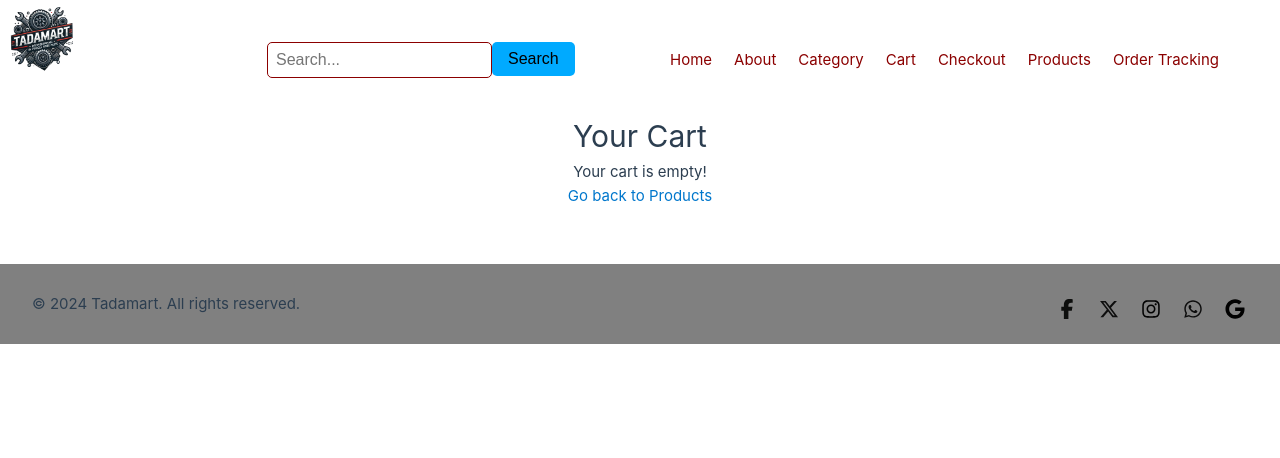
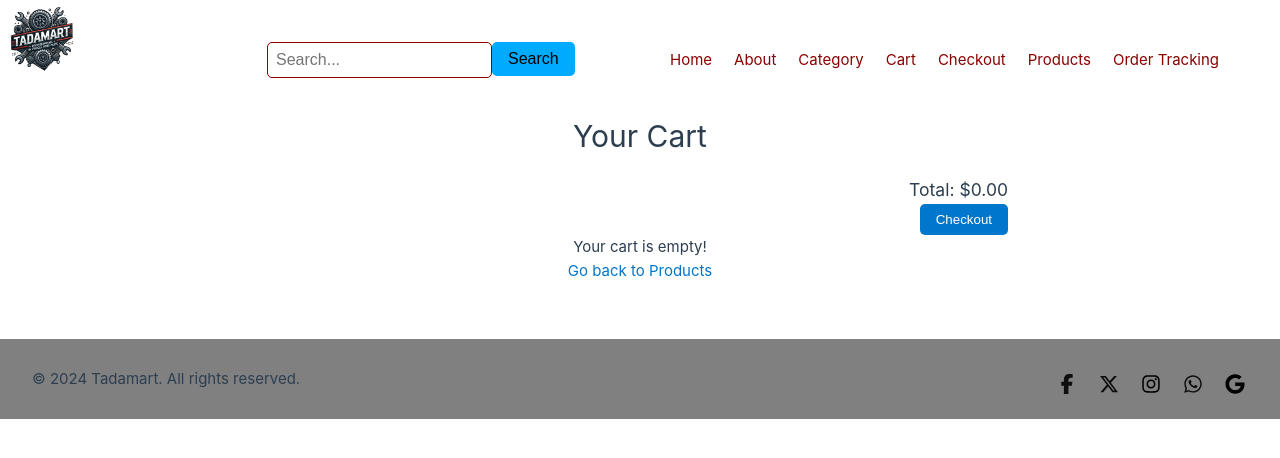
Before and after one commit to dajuma/tada-mart, a Vue app: page /cart in a window 1280 px wide. Shown: the top 458 px of the page. Built offline with nearby package versions, Linux system fonts and the light colour scheme.

Commit message:
modified CartView.vue

```diff
--- a/src/views/CartView.vue
+++ b/src/views/CartView.vue
@@ -22,6 +22,7 @@ export default {
 <template>
   <div class="cart-container">
     <h1>Your Cart</h1>
+    <CartItems :items="cartItems" />
     <div v-if="cartItems.length > 0">
       <ul class="cart-list">
         <li v-for="item in cartItems" :key="item.id" class="cart-item">
```
